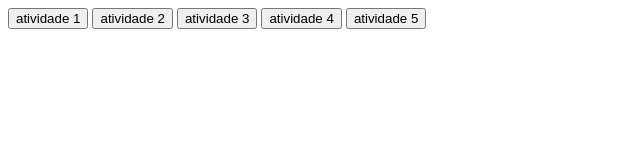
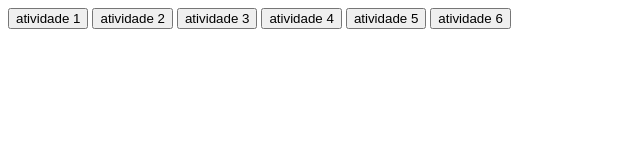
Before and after one commit to Fism00/AtividadesFixacao, a plain HTML site: page index.html in a window 1280 px wide. Shown: the whole page, without its empty margins (0-640 px from the left). Drawn offline with Linux system fonts and the light colour scheme.

Commit message:
ADD - atividade 6 so a estrutura do começo

```diff
--- a/index.html
+++ b/index.html
@@ -12,5 +12,6 @@
     <button type="button" onclick="atividade3()">atividade 3</button>
     <button type="button" onclick="atividade4()">atividade 4</button>
     <button type="button" onclick="atividade5()">atividade 5</button>
+    <button type="button" onclick="atividade6()">atividade 6</button>
 </body>
 </html>
--- a/script.js
+++ b/script.js
@@ -88,3 +88,8 @@ function atividade5(){
         console.log('tcharam!');
     }
 }
+
+//atividade 6 -
+function atividade6(){
+
+}
```
